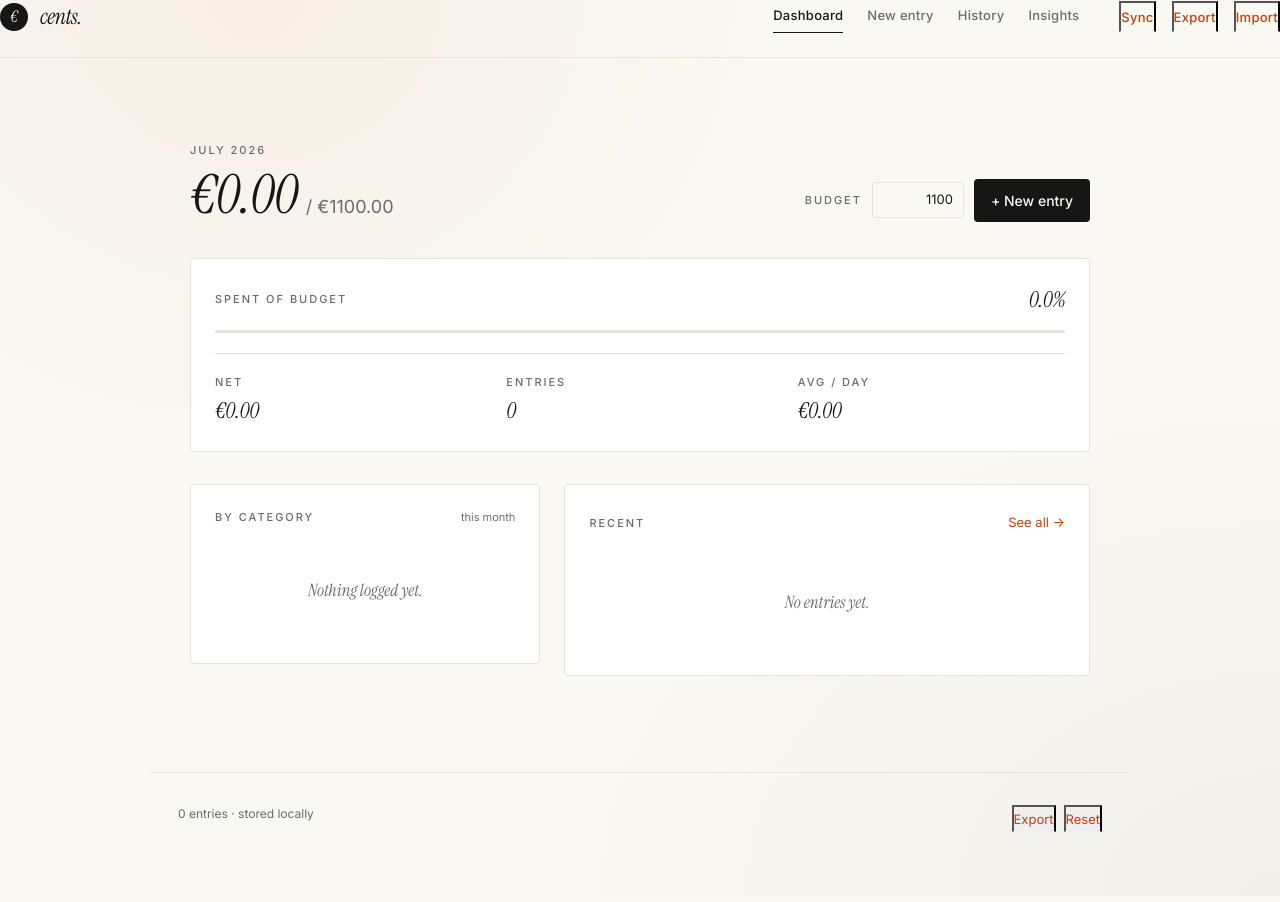
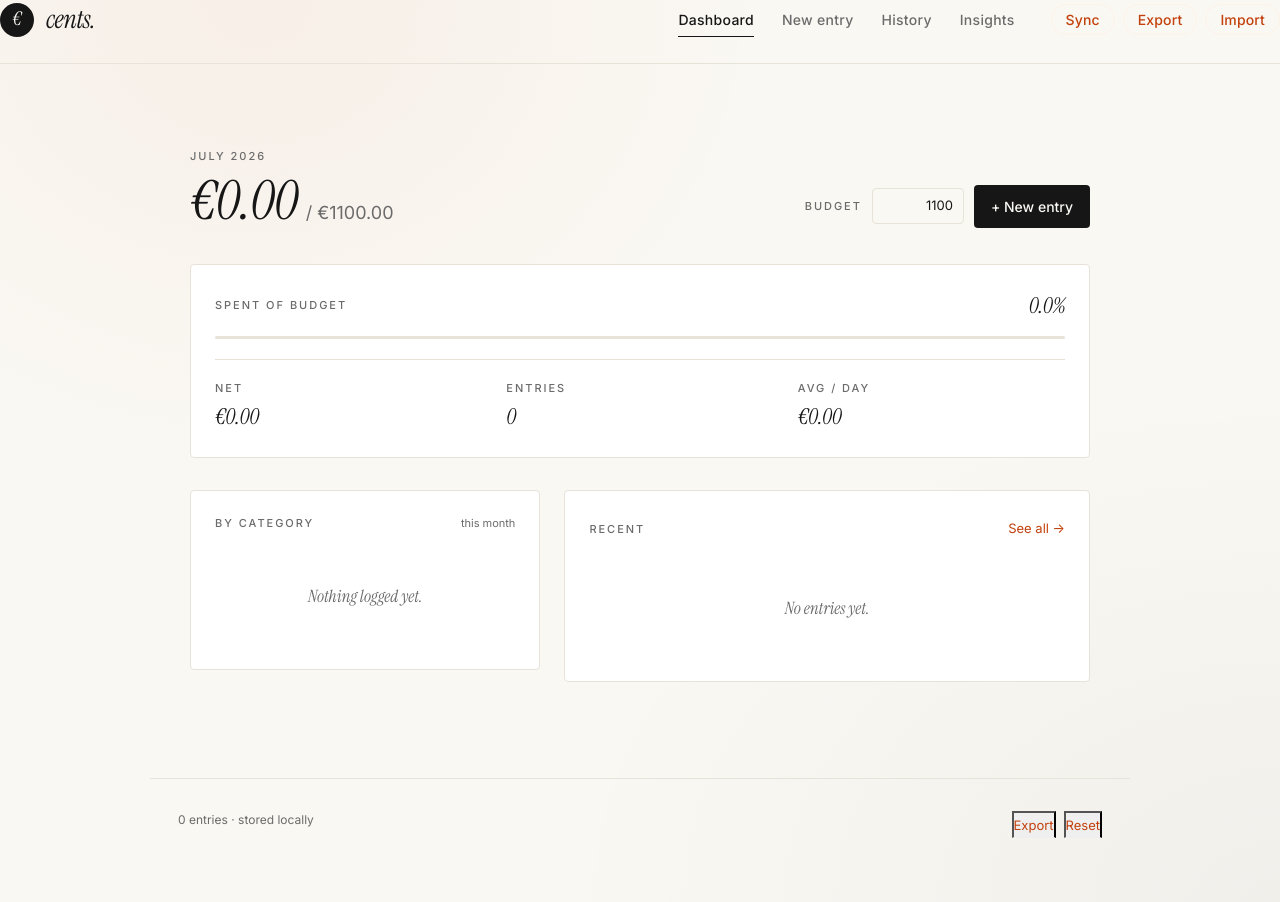
Before and after one commit to parth-soni-10/Expense-Tracker, a plain HTML site: page index.html in a window 1280 px wide. Drawn offline with Linux system fonts and the light colour scheme.

Commit message:
UX changes

```diff
--- a/app.js
+++ b/app.js
@@ -6,9 +6,6 @@ import { loadState, saveState, resetToBlank, exportJSON, parseImportFile, applyI
 import { CATEGORIES, METHODS } from './seed.js';
 import { getSyncSettings, patchSyncSettings, clearSyncSettings } from './settings.js';
 import { syncPull, syncPush, syncTestConnection, syncStatus, notifySyncChange, subscribeSync } from './sync.js';
-
-// Diagnostic: confirm module loaded. Check DevTools console on Netlify.
-console.log('%c cents. %capp.js loaded %cbuild v5-2026-07-25', 'font-family:"Instrument Serif",serif;font-style:italic;font-size:18px;', '', 'color:#C2410C;');
 
 // ---------- state ----------
 let state = loadState();
@@ -193,16 +190,16 @@ function renderHeader() {
   return $('header', { class: 'app-header', 'aria-label': 'App header' },
     $('div', { class: 'logo' },
       $('div', { class: 'mark' }, '€'),
-      $('a', { href: '#dashboard', style: 'font-family:"Instrument Serif",serif;font-style:italic;font-size:22px;letter-spacing:-0.02em;' }, 'cents.'),
+      $('a', { href: '#dashboard', style: 'font-family:"Instrument Serif",serif;font-style:italic;font-size:26px;letter-spacing:-0.02em;' }, 'cents.'),
     ),
     $('nav', { class: 'nav', 'aria-label': 'Primary' },
-      $('div', { class: 'row nav-row', style: 'gap:24px;' },
+      $('div', { class: 'row nav-row', style: 'gap:28px;' },
         ...ROUTES.map(r => $('a', { href: `#${r}`, class: 'nav-link', 'aria-current': r === route ? 'page' : 'false' }, titleFor(r))),
-        $('span', { style: 'margin-left:auto;display:flex;gap:16px;align-items:center;' },
+        $('span', { style: 'margin-left:auto;display:flex;gap:8px;align-items:center;' },
           $('span', { id: 'sync-indicator', style: 'display:inline-flex;align-items:center;gap:6px;font-family:"Instrument Serif",serif;font-style:italic;font-size:13px;color:var(--muted);' }),
-          $('button', { class: 'nav-link', style: 'background:none;color:var(--accent);font-size:13px;', onClick: openSyncSettings }, 'Sync'),
-          $('button', { class: 'nav-link', style: 'background:none;color:var(--accent);font-size:13px;', onClick: () => { exportJSON(state); toast('Exported.'); } }, 'Export'),
-          $('button', { class: 'nav-link', style: 'background:none;color:var(--accent);font-size:13px;', onClick: () => triggerImport() }, 'Import'),
+          $('button', { class: 'nav-action', onClick: openSyncSettings }, 'Sync'),
+          $('button', { class: 'nav-action', onClick: () => { exportJSON(state); toast('Exported.'); } }, 'Export'),
+          $('button', { class: 'nav-action', onClick: () => triggerImport() }, 'Import'),
         ),
       ),
     ),  );
@@ -225,7 +222,7 @@ function formView({ initial = null, onSubmit, onDelete }) {
   // Type tabs — use role-based selectors, not firstChild/lastChild
   const tabs = $('div', { class: 'row', role: 'tablist', 'aria-label': 'Transaction type', style: 'gap:32px;padding-bottom:24px;border-bottom:1px solid var(--line);margin-bottom:32px;' });
   const expenseTab = pillTab('Expense', data.type === 'expense');
-  const creditTab  = pillTab('Credit',  data.type === 'credit');
+  const creditTab  = pillTab('Credit/Income',  data.type === 'credit');
   tabs.append(expenseTab, creditTab);
   function pillTab(label, active) {
     const btn = $('button', { type: 'button', class: 'pill', role: 'tab', 'data-id': label.toLowerCase(), 'aria-selected': active ? 'true' : 'false', style: `padding:8px 18px;font-size:12px;cursor:pointer;background:${active ? 'var(--accent-soft)' : 'transparent'};color:${active ? 'var(--accent)' : 'var(--muted)'};border-color:${active ? 'transparent' : 'var(--line)'};`, onClick: () => {
@@ -981,7 +978,6 @@ function render() {
         '<div style="max-width:560px;padding:32px 36px;border:1px solid #e4e0d6;border-radius:16px;background:#fff;line-height:1.55;font-size:14px;box-shadow:0 8px 32px rgba(0,0,0,0.06);">' +
           '<div style="font-family:&quot;Instrument Serif&quot;,Georgia,serif;font-style:italic;font-size:22px;color:#1a1a1a;">cents.</div>' +
           '<h1 style="font-family:&quot;Instrument Serif&quot;,Georgia,serif;font-style:italic;font-weight:400;font-size:28px;margin:4px 0 8px;">Render crashed.</h1>' +
-          '<p style="color:#6d6457;font-size:12px;margin:0 0 16px;">Build v5-2026-07-25</p>' +
           '<div style="margin:12px 0 16px;padding:10px 12px;background:#fff5f0;border:1px solid #f4d7c8;border-radius:8px;font-size:12px;">' +
             '<span style="font-style:italic;color:#6d6457;font-family:&quot;Instrument Serif&quot;,Georgia,serif;">Error</span>' +
             '<code style="display:block;margin-top:4px;font-size:11px;word-break:break-word;white-space:pre-wrap;line-height:1.4;">' + errText + '</code>' +
@@ -1048,9 +1044,6 @@ window.addEventListener('DOMContentLoaded', () => { render(); initSync(); });
 
 // Expose tiny global for DevTools tinkering
 window.__cents = {
-  buildId: 'v5-2026-07-25',
-  get state() { return state; },
-  set state(v) { state = v; render(); },
   resetToBlank, render, toast,
   initSync, scheduleSyncPush, doAutoPush,
   renderSyncIndicator, openSyncSettings,
--- a/index.html
+++ b/index.html
@@ -22,11 +22,6 @@
        ============================================================ -->
   <script>
     (function () {
-      var buildId = 'v5-2026-07-25';
-      window.__centsBuildId = buildId;
-      try { localStorage.setItem('cents:buildId', buildId); } catch (e) {}
-      // Update tab title immediately so you can tell if THIS build loaded.
-      try { document.title = 'cents. \u2014 expense tracker (v5)'; } catch (e) {}
       // Capture the most recent error so we can show it inline if the module fails.
       window.__centsLastError = '';
       window.addEventListener('error', function (ev) {
@@ -68,7 +63,6 @@
             errPanel.innerHTML = '<div class="bf-card">' +
               '<div class="bf-mark">cents.</div>' +
               '<h1>Render error.</h1>' +
-              '<p class="bf-build">Build <code>' + escapeHtml(buildId) + '</code></p>' +
               '<div class="bf-err"><span>Last error captured</span><code>' + escapeHtml(window.__centsLastError) + '</code></div>' +
               '<p>JavaScript loaded but rendering threw. The header is up but the body never finished. Every click on a nav link re-runs <code>render()</code> and re-hits the same throw.</p>' +
               '<ol><li>Hard refresh &mdash; <kbd>Ctrl</kbd>+<kbd>Shift</kbd>+<kbd>R</kbd> &nbsp;/&nbsp; macOS: <kbd>&#8984;</kbd>+<kbd>Shift</kbd>+<kbd>R</kbd></li></ol>' +
@@ -116,7 +110,6 @@
           '<div class="bf-card">' +
             '<div class="bf-mark">cents.</div>' +
             '<h1>' + headline + '</h1>' +
-            '<p class="bf-build">Build <code>' + escapeHtml(buildId) + '</code></p>' +
             err +
             '<p>' + blurb + '</p>' +
             steps +
--- a/styles.css
+++ b/styles.css
@@ -120,7 +120,7 @@ select { background: var(--bg); padding: 12px 8px; border: 1px solid var(--line)
 
 /* Nav links */
 .nav-link {
-  font-size: 13px; color: var(--muted);
+  font-size: 14px; color: var(--muted);
   padding: 6px 0;
   border-bottom: 1px solid transparent;
   font-weight: 500; letter-spacing: 0.02em;
@@ -128,6 +128,26 @@ select { background: var(--bg); padding: 12px 8px; border: 1px solid var(--line)
 }
 .nav-link[aria-current="page"] { color: var(--ink); border-bottom-color: var(--ink); }
 .nav-link:hover { color: var(--ink); }
+
+/* Header action chips — Sync / Export / Import */
+.nav-action {
+  display: inline-flex; align-items: center;
+  font-size: 14px; font-weight: 500;
+  color: var(--accent);
+  padding: 6px 14px;
+  border-radius: 999px;
+  background: transparent;
+  border: 1px solid var(--accent-soft);
+  cursor: pointer;
+  transition: background 0.18s, color 0.18s, border-color 0.18s;
+  font-family: inherit;
+  letter-spacing: 0.01em;
+}
+.nav-action:hover {
+  background: var(--accent);
+  color: #fff;
+  border-color: var(--accent);
+}
 
 /* Layout containers */
 .shell { max-width: 980px; margin: 0 auto; padding: 32px 28px 80px; }
@@ -144,11 +164,11 @@ select { background: var(--bg); padding: 12px 8px; border: 1px solid var(--line)
   display: flex; align-items: center; gap: 12px;
 }
 .app-header .logo .mark {
-  width: 28px; height: 28px; border-radius: 50%;
+  width: 34px; height: 34px; border-radius: 50%;
   background: var(--ink); color: var(--bg);
   display: grid; place-items: center;
   font-family: 'Instrument Serif', serif; font-style: italic;
-  font-size: 16px;
+  font-size: 19px;
 }
 
 /* Footer summary */
```
